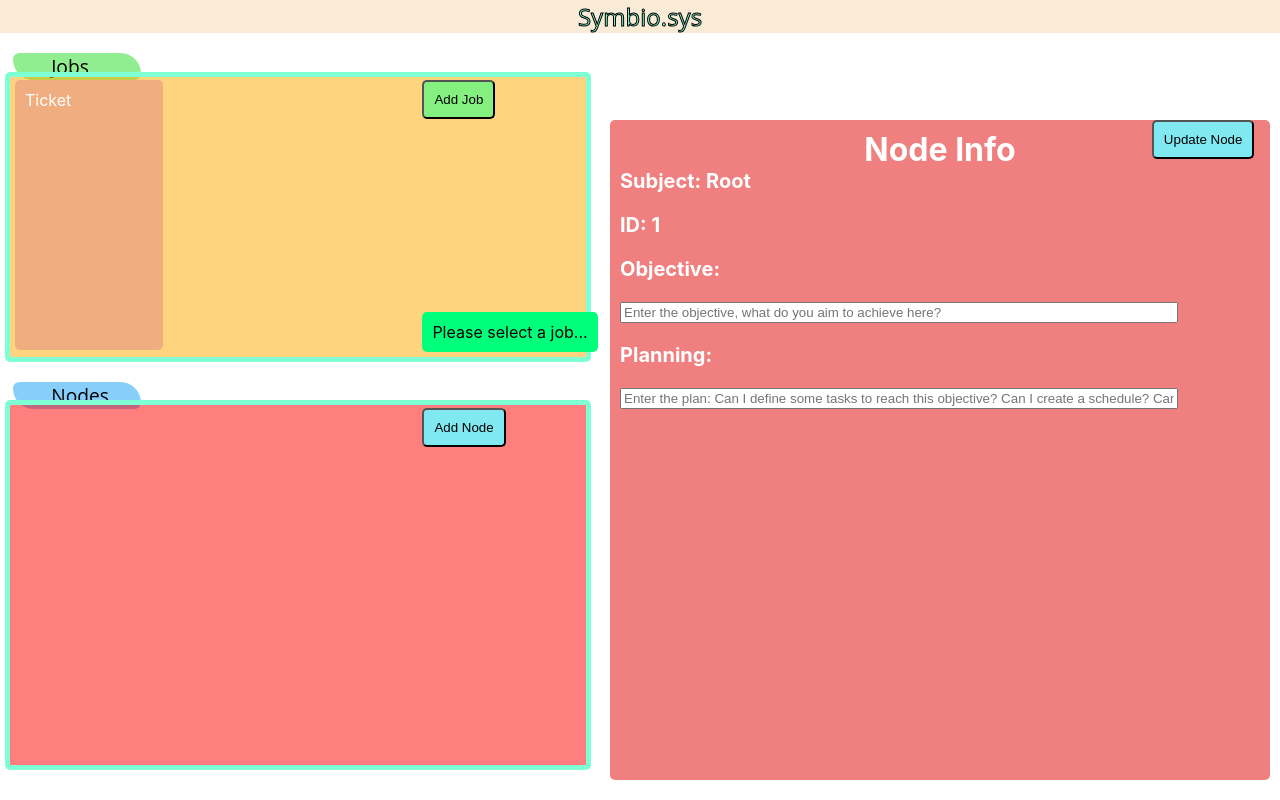
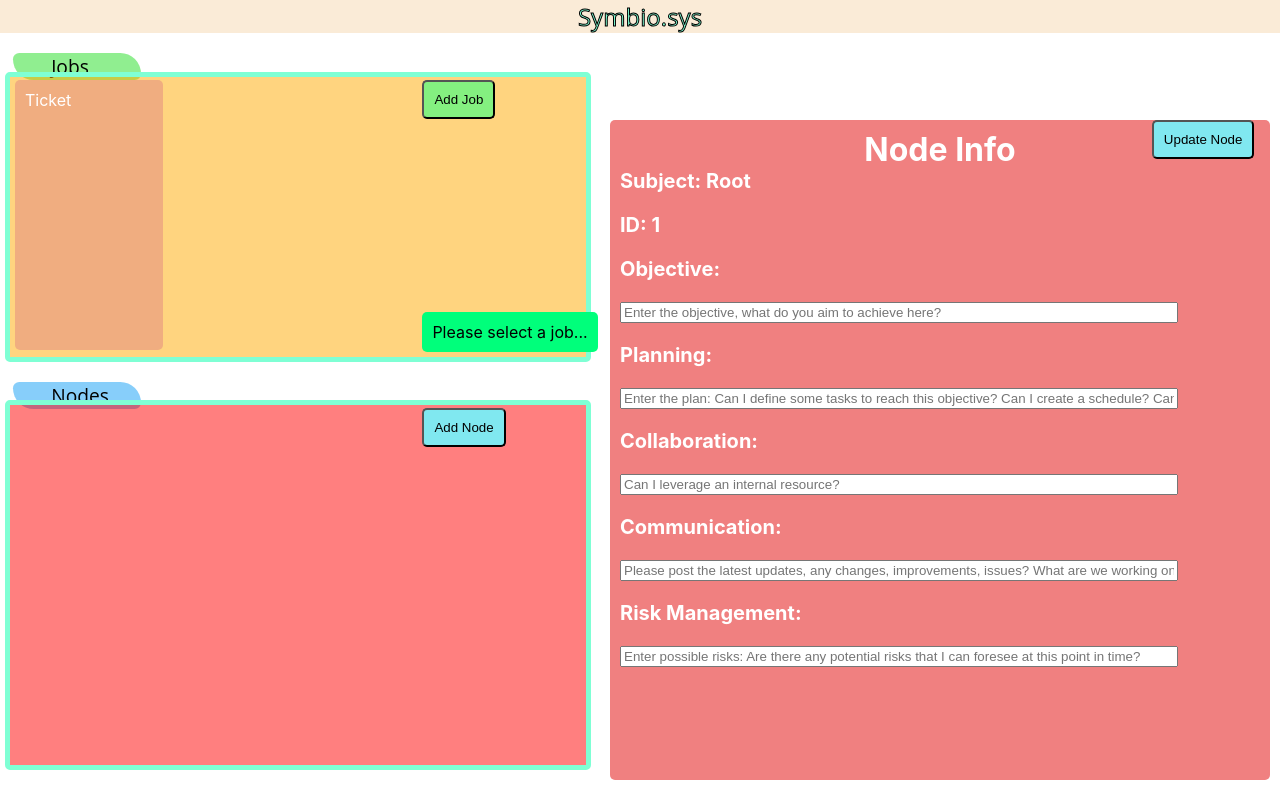
Before and after one commit to georgedobric/2023-React-JS-Project-Management-App, a React (Create React App) app: page / in a window 1280 px wide. Built offline with nearby package versions, Linux system fonts and the light colour scheme.

Commit message:
Added more fields for each node.

```diff
--- a/src/App.js
+++ b/src/App.js
@@ -83,6 +83,50 @@ function App() {
     setJobSelectStatus(updatedJobs);
   }
 
+  const NodeCollaborationModifier = (event) => {
+    const updatedNodePlan = [
+      ...Jobs[SelectedJob].tree.slice(0, SelectedNode), // Copy elements before the selected node
+      {
+        ...Jobs[SelectedJob].tree[SelectedNode], // Copy the selected node
+        collaboration: event, // Modify the 'objective' property
+      },
+      ...Jobs[SelectedJob].tree.slice(SelectedNode + 1), // Copy elements after the selected node
+    ];
+
+    const updatedJobs=[...Jobs];
+    updatedJobs[SelectedJob].tree = updatedNodePlan;
+    setJobSelectStatus(updatedJobs);
+  }
+
+  const NodeCommunicationModifier = (event) => {
+    const updatedNodePlan = [
+      ...Jobs[SelectedJob].tree.slice(0, SelectedNode), // Copy elements before the selected node
+      {
+        ...Jobs[SelectedJob].tree[SelectedNode], // Copy the selected node
+        communication: event, // Modify the 'objective' property
+      },
+      ...Jobs[SelectedJob].tree.slice(SelectedNode + 1), // Copy elements after the selected node
+    ];
+
+    const updatedJobs=[...Jobs];
+    updatedJobs[SelectedJob].tree = updatedNodePlan;
+    setJobSelectStatus(updatedJobs);
+  }
+
+  const NodeRiskModifier = (event) => {
+    const updatedNodePlan = [
+      ...Jobs[SelectedJob].tree.slice(0, SelectedNode), // Copy elements before the selected node
+      {
+        ...Jobs[SelectedJob].tree[SelectedNode], // Copy the selected node
+        risk: event, // Modify the 'objective' property
+      },
+      ...Jobs[SelectedJob].tree.slice(SelectedNode + 1), // Copy elements after the selected node
+    ];
+
+    const updatedJobs=[...Jobs];
+    updatedJobs[SelectedJob].tree = updatedNodePlan;
+    setJobSelectStatus(updatedJobs);
+  }
 
   return (
     <div>
@@ -107,7 +151,10 @@ function App() {
           SelectedNode={SelectedNode}
           NodeSelector={NodeSelector}
           NodeObjectiveModifier={NodeObjectiveModifier}
-          NodePlanModifier={NodePlanModifier}></Node>
+          NodePlanModifier={NodePlanModifier}
+          NodeCollaborationModifier={NodeCollaborationModifier}
+          NodeCommunicationModifier={NodeCommunicationModifier}
+          NodeRiskModifier={NodeRiskModifier}></Node>
       </div>
     </div>
   );
--- a/src/components/Node.js
+++ b/src/components/Node.js
@@ -12,6 +12,8 @@ function Node(props) {
     props.NodeSelector(id);
   }
 
+  //Input Handlers:
+
   const [userInput, setUserInput] = useState('');
   const handleNodeObjective = (event) => {
     setUserInput(event.target.value);
@@ -22,6 +24,23 @@ function Node(props) {
     setUserInputPlan(event.target.value);
   }
 
+  const [userInputCollaboration, setUserInputCollaboration] = useState('');
+  const handleNodeCollaboration = (event) => {
+    setUserInputCollaboration(event.target.value);
+  }
+
+  const [userInputCommunication, setUserInputCommunication] = useState('');
+  const handleNodeCommunication = (event) => {
+    setUserInputCommunication(event.target.value);
+  }
+
+  const [userInputRisk, setUserInputRisk] = useState('');
+  const handleNodeRisk = (event) => {
+    setUserInputRisk(event.target.value);
+  }
+
+  //Update Handlers:
+
   const handleObjectiveUpdate = (objective) => {
     props.NodeObjectiveModifier(objective);
     //props.jobs[props.SelectedJob].tree[props.SelectedNode].objective
@@ -29,6 +48,18 @@ function Node(props) {
 
   const handlePlanUpdate = (objective) => {
     props.NodePlanModifier(objective);
+  }
+
+  const handleCollaborationUpdate = (objective) => {
+    props.NodeCollaborationModifier(objective);
+  }
+
+  const handleCommunicationUpdate = (objective) => {
+    props.NodeCommunicationModifier(objective);
+  }
+
+  const handleRiskUpdate = (objective) => {
+    props.NodeRiskModifier(objective);
   }
 
   return (
@@ -68,11 +99,35 @@ function Node(props) {
         className='nodeInfoInput'
         placeholder="Enter the plan: Can I define some tasks to reach this objective? Can I create a schedule? Can I allocate resources? Can I set some milestones?"
       />
+      <p className='textSubHeader'>Collaboration: {props.jobs[props.SelectedJob].tree[props.SelectedNode].collaboration}</p>
+          <input
+        type="Objective"
+        value={userInputCollaboration}
+        onChange={handleNodeCollaboration}
+        className='nodeInfoInput'
+        placeholder="Can I leverage an internal resource?"
+      />
+      <p className='textSubHeader'>Communication: {props.jobs[props.SelectedJob].tree[props.SelectedNode].communication}</p>
+          <input
+        type="Objective"
+        value={userInputCommunication}
+        onChange={handleNodeCommunication}
+        className='nodeInfoInput'
+        placeholder="Please post the latest updates, any changes, improvements, issues? What are we working on right now?"
+      />
+      <p className='textSubHeader'>Risk Management: {props.jobs[props.SelectedJob].tree[props.SelectedNode].risk}</p>
+          <input
+        type="Objective"
+        value={userInputRisk}
+        onChange={handleNodeRisk}
+        className='nodeInfoInput'
+        placeholder="Enter possible risks: Are there any potential risks that I can foresee at this point in time?"
+      />
         </div>
         </div>
 
     <button class='addNodeBox' onClick={handleAddNode}>Add Node</button>
-    <button class='updateNodeBox' onClick={()=> {handleObjectiveUpdate(userInput); handlePlanUpdate(userInputPlan)}}>Update Node</button>
+    <button class='updateNodeBox' onClick={()=> {handleObjectiveUpdate(userInput); handlePlanUpdate(userInputPlan); handleCollaborationUpdate(userInputCollaboration); handleCommunicationUpdate(userInputCommunication); handleRiskUpdate(userInputRisk)}}>Update Node</button>
 
 
     </div>
```
